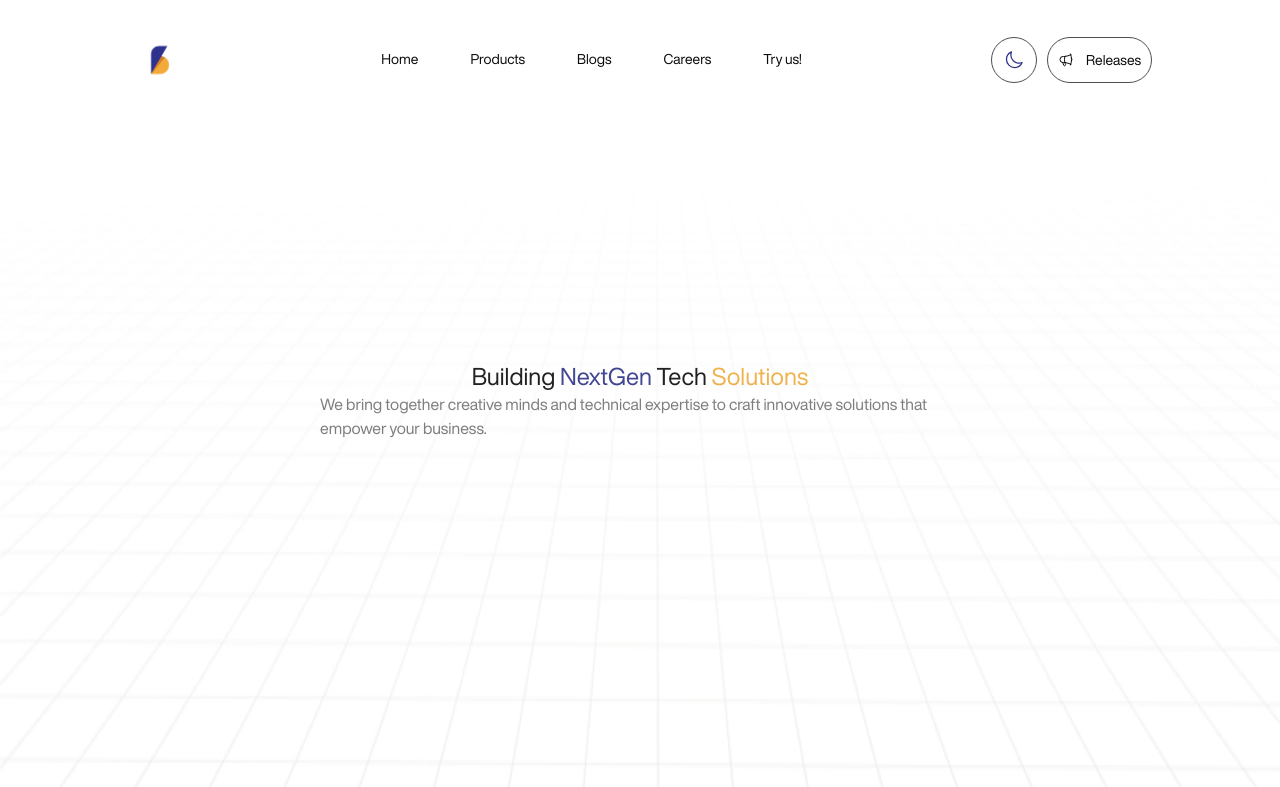
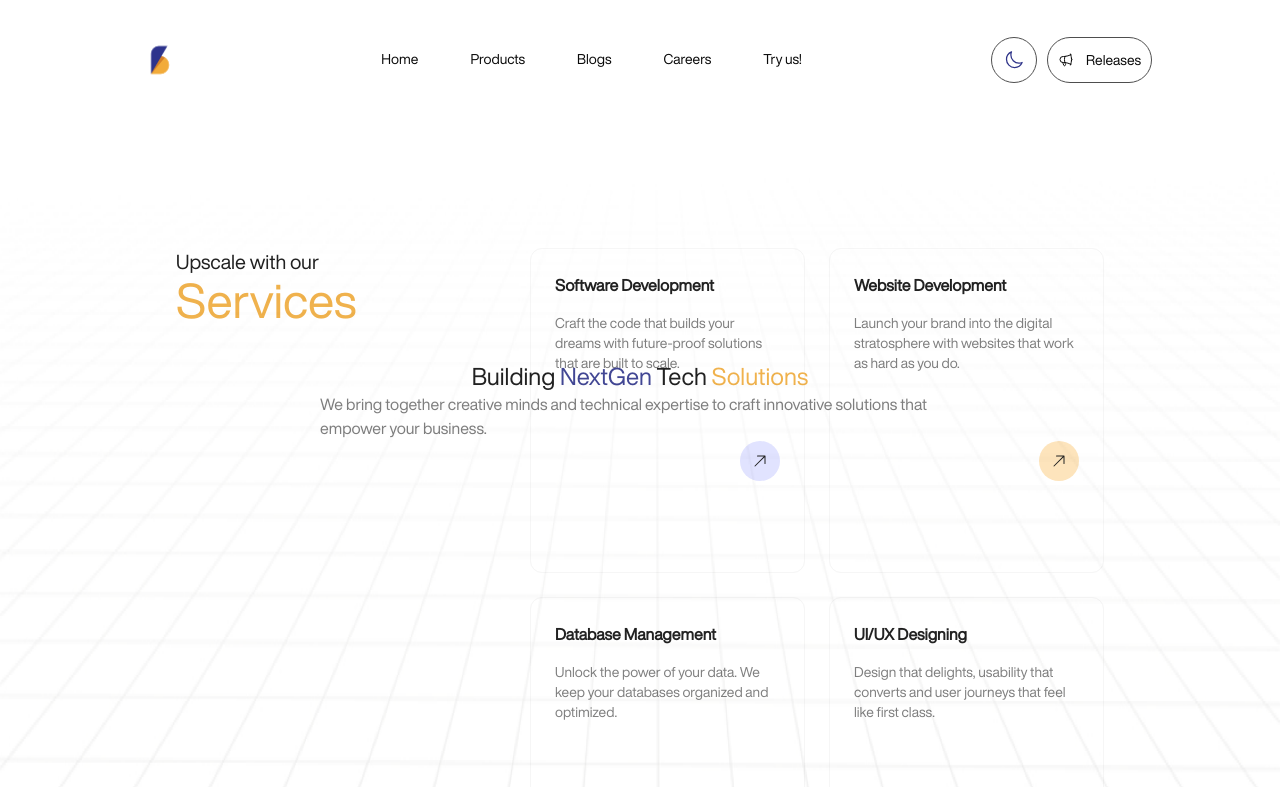
Before and after one commit to Blemense-Technologies/blemense-technologies, a Next.js app: page / in a window 1280 px wide. Shown: the top 787 px of the page. Built offline with nearby package versions, Linux system fonts and the light colour scheme.

Commit message:
Services component added

```diff
--- a/src/app/page.tsx
+++ b/src/app/page.tsx
@@ -1,9 +1,11 @@
 import Hero from "@/components/hero";
+import Services from "@/components/services";
 
 export default function Home() {
   return (
-    <main>
+    <main className="">
       <Hero />
+      <Services />
     </main>
   );
 }
--- /dev/null
+++ b/src/components/services.tsx
@@ -0,0 +1,56 @@
+import React from 'react'
+import { HiArrowUpRight } from 'react-icons/hi2'
+
+const serviceData = [
+    {
+        index: 1,
+        label: 'Software Development',
+        description: 'Craft the code that builds your dreams with future-proof solutions that are built to scale.',
+    },
+    {
+        index: 2,
+        label: 'Website Development',
+        description: 'Launch your brand into the digital stratosphere with websites that work as hard as you do.',
+    },
+    {
+        index: 3,
+        label: 'Database Management',
+        description: 'Unlock the power of your data. We keep your databases organized and optimized.',
+    },
+    {
+        index: 4,
+        label: 'UI/UX Designing',
+        description: 'Design that delights, usability that converts and user journeys that feel like first class.',
+    },
+    {
+        index: 5,
+        label: 'Server Management',
+        description: 'The silent heroes keeping your online world running, we manage your server, you manage your business.',
+    },
+]
+
+export default function Services() {
+    return (
+        <div className='px-44 mt-36'>
+            <div className='flex w-full justify-between'>
+                <div>
+                    <h1 className='text-xl'>Upscale with our</h1>
+                    <p className='text-5xl text-secondaryTheme'>Services</p>
+                </div>
+                <div className='grid grid-cols-2 gap-6'>
+                    {serviceData.map((services) => (
+                        <div className='lg:h-[325px] lg:w-[275px] grid justify-items-end bg-white p-6 rounded-xl border border-[#f5f5f5]' key={services.index}>
+                            <div>
+                                <h1 className='font-bold'>{services.label}</h1>
+                                <p className='text-sm text-subtitle mt-4'>{services.description}</p>
+                            </div>
+                            <div className={`rounded-full h-fit p-3 ${services.index % 2 == 0 ? 'bg-[#FDE2B5]' : 'bg-[#DEE0FF]'}`}>
+                                <HiArrowUpRight className='h-4 w-4' />
+                            </div>
+                        </div>
+                    ))}
+                </div>
+            </div>
+        </div>
+    )
+}
```
